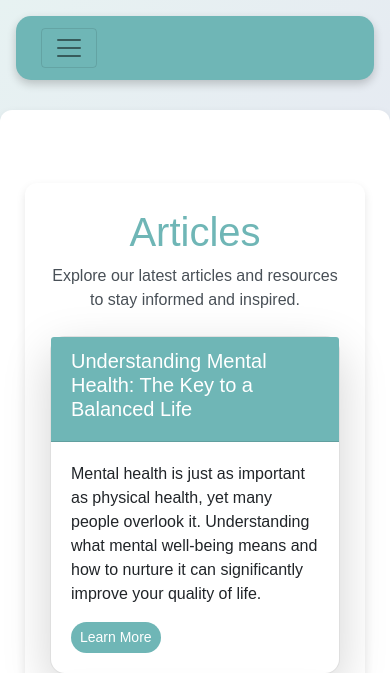
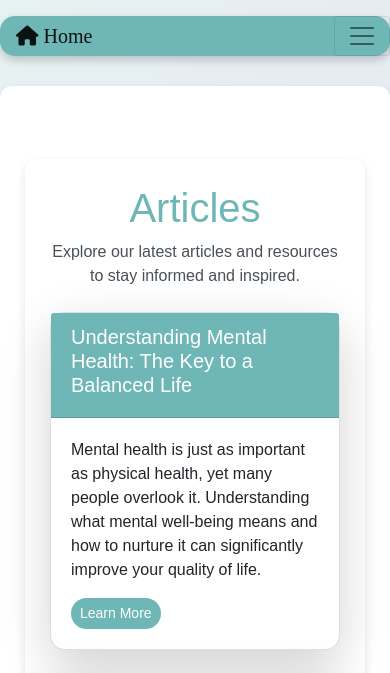
Before and after one commit to B0rislava/hello-kitty, a Flask app: page /articles in a window 390 px wide. Shown: the top 673 px of the page. Run offline with Flask 3, Linux system fonts and the light colour scheme; some libraries are stand-ins or nearby versions.

Commit message:
refactor navbar layout for improved responsiveness and accessibility

```diff
--- a/website/templates/base.html
+++ b/website/templates/base.html
@@ -78,15 +78,19 @@
 <body>
 
 <!-- Navbar -->
-<nav class="navbar navbar-expand-lg navbar-light mx-3 mt-3">
+<nav class="navbar navbar-expand-lg navbar-light mt-3" style="padding: 0;">
+    <div class="container-fluid">
+        <!-- Home Button on the Top-Left Corner -->
+        <a class="navbar-brand ml-3" id="home" href="{{ url_for('views.home') }}">
+            <i class="fa fa-home"></i> Home
+        </a>
+
         <button class="navbar-toggler" type="button" data-toggle="collapse" data-target="#navbarNav">
             <span class="navbar-toggler-icon"></span>
         </button>
+
         <div class="collapse navbar-collapse" id="navbarNav">
-        <a class="nav-item nav-link" id="home" href="{{ url_for('views.home') }}" style="color: #5d6063; border-radius: 10px; padding: 8px 15px;">
-            <i class="fa fa-home"></i> Home
-        </a>
-
+            <!-- Other Buttons on the Right -->
             <div class="navbar-nav ml-auto">
                 <a class="nav-item nav-link" id="meditation" href="{{ url_for('views.meditation') }}">
                     <i class="fa-solid fa-yin-yang"></i> Meditation
@@ -112,6 +116,7 @@
                         <i class="fa fa-user-plus"></i> Sign Up
                     </a>
                 {% endif %}
+            </div>
         </div>
     </div>
 </nav>
```
Lines whose indentation alone changed are shown as unchanged.
